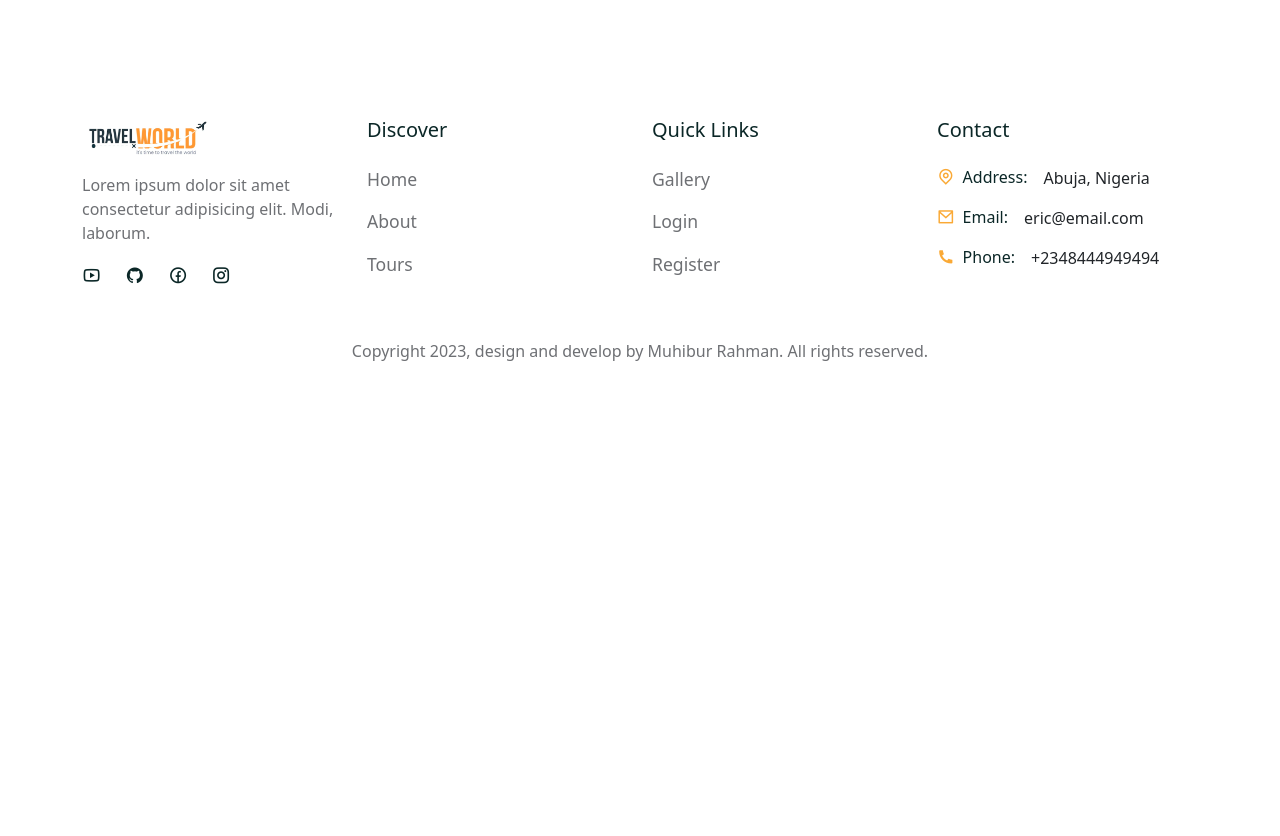
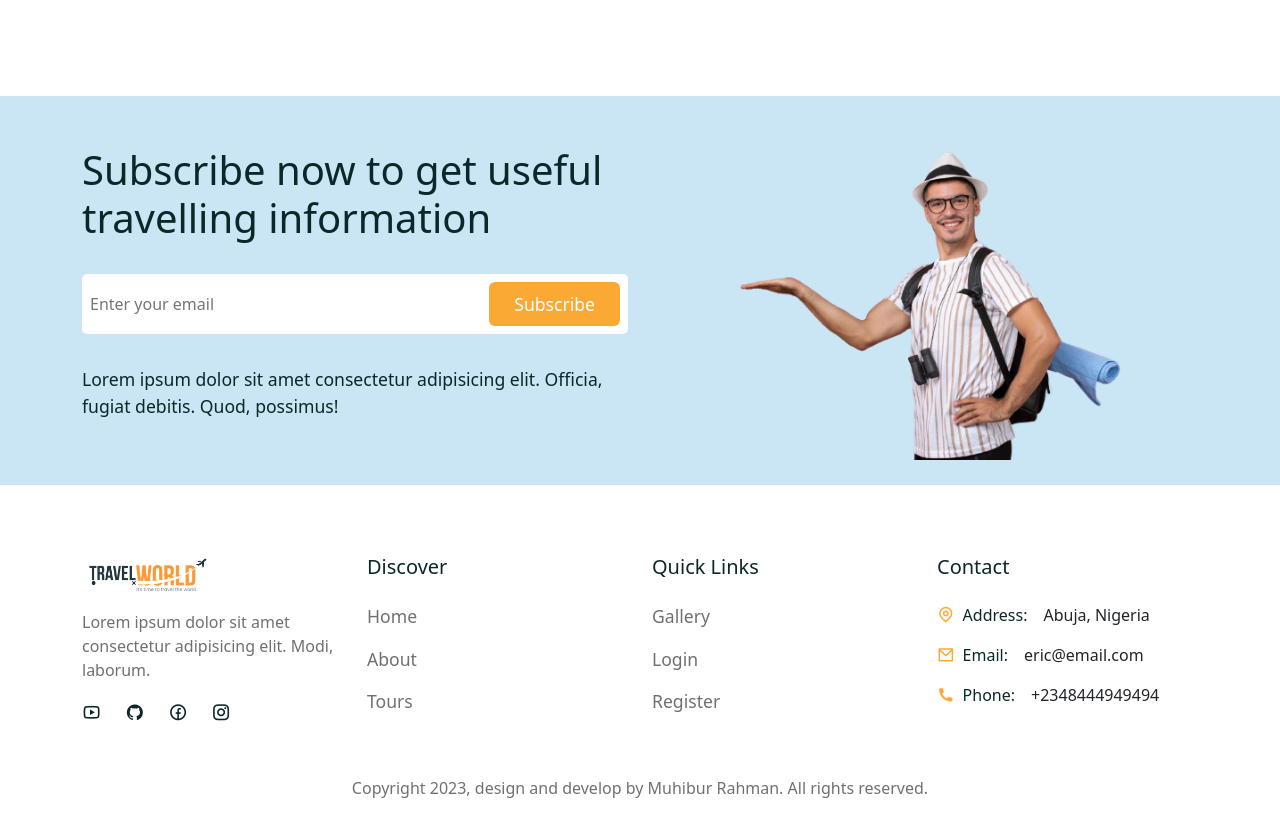
Before and after one commit to eric2umeh/tour-booking-mern, a React (Create React App) app in the folder frontend/: page /tours/01 in a window 1280 px wide. Shown: the part 1539-2375 px from the top of the page. Before the commit the page ends 1948 px from the top, so only its background shows below. Built offline with nearby package versions, Linux system fonts and the light colour scheme; a web font is replaced by a local one.

Commit message:
Update on tour details files

```diff
--- a/frontend/src/pages/TourDetails.jsx
+++ b/frontend/src/pages/TourDetails.jsx
@@ -6,6 +6,7 @@ import tourData from '../assets/data/tours';
 import calculateAvgRating from '../utils/avgRating';
 import avatar from '../assets/images/avatar.jpg';
 import Booking from '../components/Booking/Booking';
+import Newsletter from '../shared/Newsletter';
 
 const TourDetails = () => {
   const { id } = useParams();
@@ -167,6 +168,7 @@ const TourDetails = () => {
           </Row>
         </Container>
       </section>
+      <Newsletter/>
     </>
   );
 };
```
Also changed, not shown: frontend/src/styles/login.css (added).
